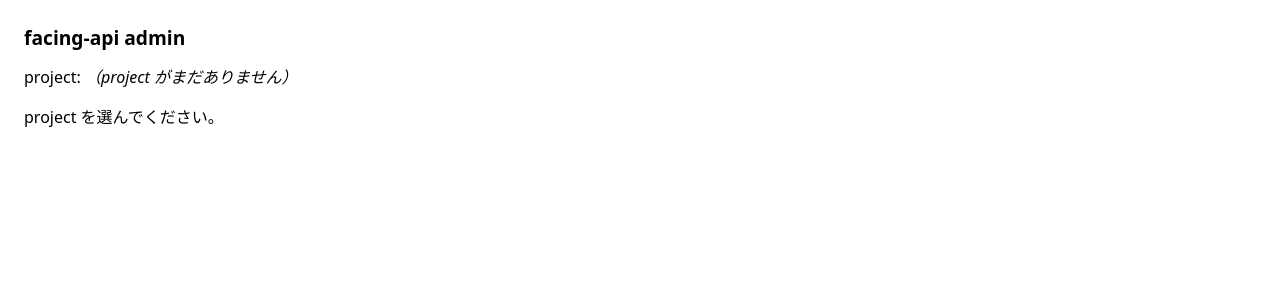
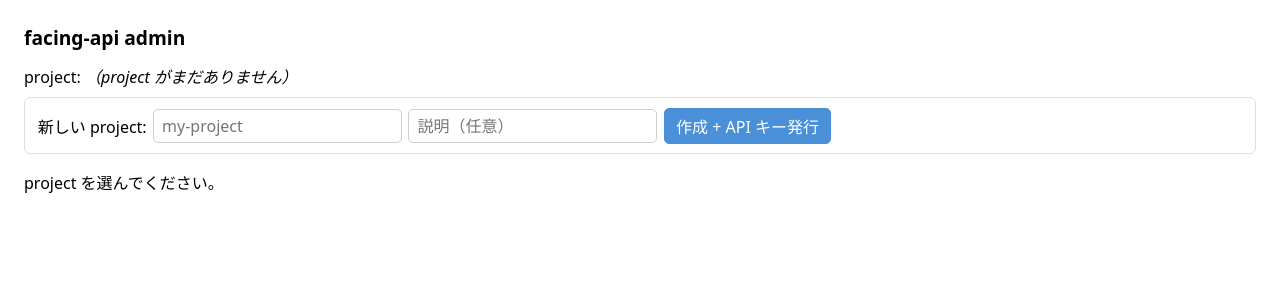
Before and after one commit to mohhh-ok/image-facing-api, a FastAPI app: template app/templates/admin.html in a window 1280 px wide. Shown: the top 300 px of the page. Run offline with FastAPI, Linux system fonts and the light colour scheme; the template is opened without the code that fills it, so the values that code supplies are empty.

Commit message:
admin に project 作成フォームを追加 + playground の初回フロー案内を強化
これまで /admin は既存 project の表示と key 再発行しかできず、
新規 project は curl で POST /v1/projects する必要があった。
初回ユーザが /playground で「project 'demo' は存在しません」に
ぶつかる体験を解消する。

- app/templates/admin.html: 「新しい project」フォームを上部に追加。
  JS で POST /v1/projects に JSON 送信し、平文 API キーをコピー用に表示。
- app/templates/playground.html:
  - 冒頭に「First time?」の手順説明 (/admin → 作成 → コピー → 貼付)
  - エラー時に code / status を見て /admin への誘導を出す
    (no_such_project / 401-403 / 503 別)
- README: 初回フローを 3 ステップで明記

```diff
--- a/app/templates/admin.html
+++ b/app/templates/admin.html
@@ -26,6 +26,11 @@
     .card form.del-form { margin: .3rem 0 0; }
     button.del { font-size: .72rem; padding: .2rem .55rem; color: #c0392b; border: 1px solid #c0392b55; border-radius: 5px; background: transparent; cursor: pointer; }
     button.del:hover { background: #c0392b; color: #fff; }
+    .create { margin: .6rem 0 1rem; padding: .6rem .8rem; border: 1px solid #8884; border-radius: 6px; display: flex; gap: .4rem; align-items: center; flex-wrap: wrap; }
+    .create input { padding: .3rem .5rem; border: 1px solid #8886; border-radius: 5px; font: inherit; background: transparent; color: inherit; }
+    .create button { padding: .3rem .7rem; border: 1px solid #4a90d9; background: #4a90d9; color: #fff; border-radius: 5px; cursor: pointer; font: inherit; }
+    .created-key { margin-top: .5rem; padding: .5rem .7rem; background: #d4edda; border: 1px solid #28a74566; border-radius: 5px; color: #155724; font-size: .85rem; }
+    .created-key code { display: inline-block; background: #fff; padding: .15rem .4rem; border-radius: 3px; user-select: all; }
   </style>
 </head>
 <body>
@@ -46,6 +51,17 @@
       <em>（project がまだありません）</em>
     {% endfor %}
   </div>
+
+  <form id="create-project" class="create" autocomplete="off">
+    <label for="new-project-name">新しい project:</label>
+    <input id="new-project-name" name="name" placeholder="my-project"
+           required pattern="[A-Za-z0-9][A-Za-z0-9_\-]{0,63}"
+           title="英数 + _ - 、64 文字以内">
+    <input id="new-project-desc" name="description" placeholder="説明（任意）">
+    <button type="submit">作成 + API キー発行</button>
+    <span id="create-msg" style="font-size:.8rem;opacity:.7"></span>
+  </form>
+  <div id="create-key" class="created-key" hidden></div>
 
   {% if selected %}
     <p>
@@ -88,5 +104,46 @@
   {% else %}
     <p>project を選んでください。</p>
   {% endif %}
+
+<script>
+// project 作成: POST /v1/projects に JSON を送り、平文 API キーを表示する
+// （平文はこの 1 度しか返らないので、コピーするまでページを閉じないこと）。
+document.getElementById("create-project").addEventListener("submit", async (e) => {
+  e.preventDefault();
+  const name = document.getElementById("new-project-name").value.trim();
+  const description = document.getElementById("new-project-desc").value.trim();
+  const msg = document.getElementById("create-msg");
+  const keyBox = document.getElementById("create-key");
+  msg.textContent = "作成中…";
+  keyBox.hidden = true;
+  try {
+    const res = await fetch("/v1/projects", {
+      method: "POST",
+      credentials: "same-origin",   // admin Basic 認証クッキー / 認証情報を引き継ぐ
+      headers: { "Content-Type": "application/json" },
+      body: JSON.stringify({ name, description: description || undefined }),
+    });
+    const json = await res.json().catch(() => ({}));
+    if (!res.ok) {
+      msg.textContent = `エラー: ${json?.error?.message ?? res.statusText}`;
+      return;
+    }
+    msg.textContent = `作成しました: ${json.project}`;
+    keyBox.innerHTML =
+      `<div><strong>${json.project}</strong> の API キー (この画面でしか平文は表示されません):</div>` +
+      `<div style="margin-top:.3rem"><code>${json.api_key}</code></div>` +
+      `<div style="margin-top:.3rem">この値を <a href="/playground">/playground</a> の「API key」欄に貼り付けて使ってください。</div>`;
+    keyBox.hidden = false;
+    // 一覧を更新するためリロード（key 表示は失われるので、必ずコピーしてから）
+    setTimeout(() => {
+      if (confirm("project 一覧をリロードしますか？（API キーの平文表示はここで消えます。コピー済みならOK）")) {
+        location.reload();
+      }
+    }, 500);
+  } catch (err) {
+    msg.textContent = `通信エラー: ${err.message}`;
+  }
+});
+</script>
 </body>
 </html>
```
Also changed, not shown: app/templates/playground.html (+27 -4 lines), README.md.
